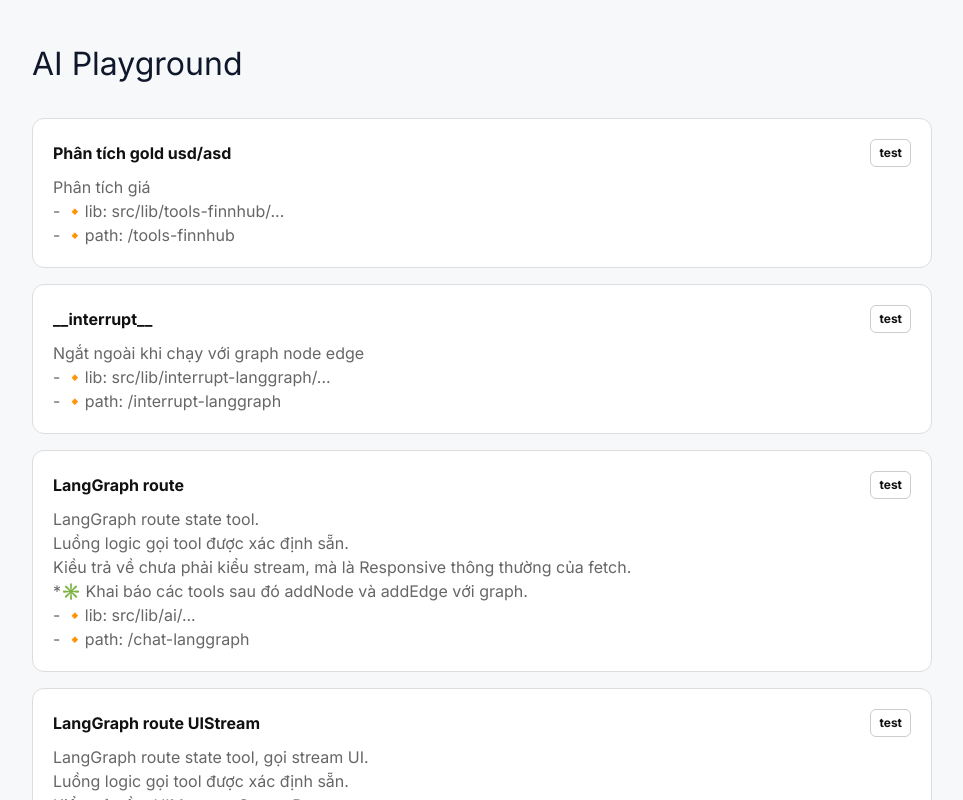
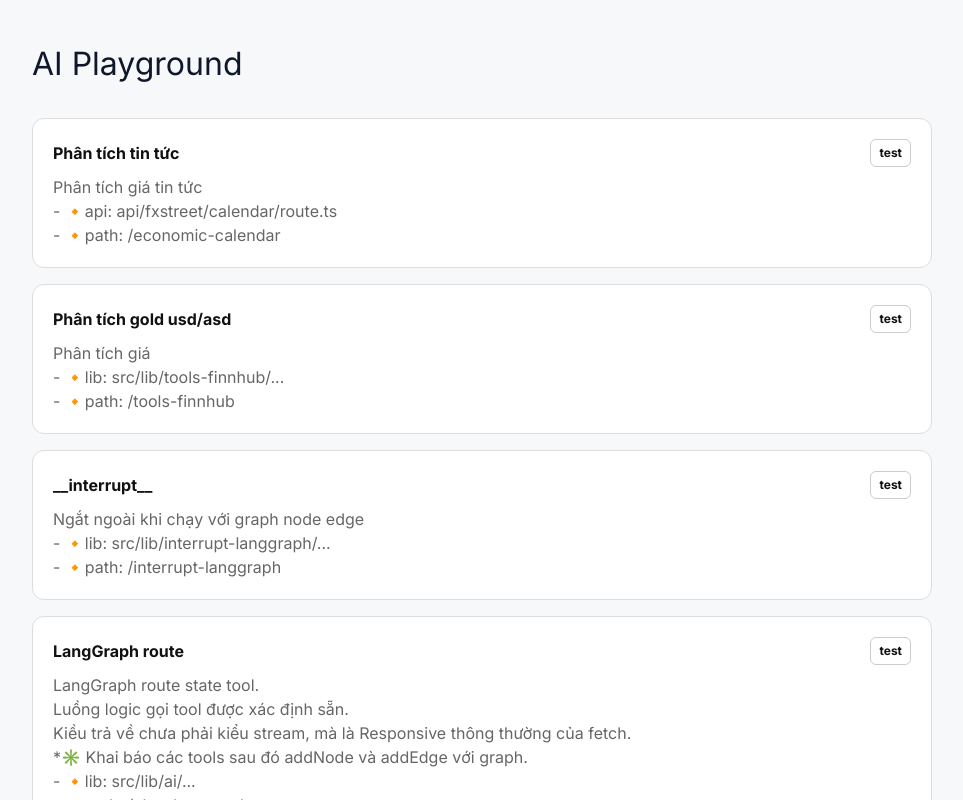
Before and after one commit to phxbinh/TrungNguyen, a Next.js app: page / in a window 1280 px wide. Shown: the top 800 px of the page, without its empty margins (8-971 px from the left). Built offline with nearby package versions, Linux system fonts and the light colour scheme.

Commit message:
Update page.tsx

```diff
--- a/src/app/page.tsx
+++ b/src/app/page.tsx
@@ -3,7 +3,18 @@
 import Link from 'next/link';
 import React from 'react';
 
+// src/app/economic-calendar
+
 const routes = [
+  {
+    href: '/economic-calendar',
+    title: 'Phân tích tin tức',
+    summary:
+      `Phân tích giá tin tức
+- 🔸api: api/fxstreet/calendar/route.ts
+- 🔸path: /economic-calendar`,
+    status: 'test',
+  },
   {
     href: '/tools-finnhub',
     title: 'Phân tích gold usd/asd',
```
